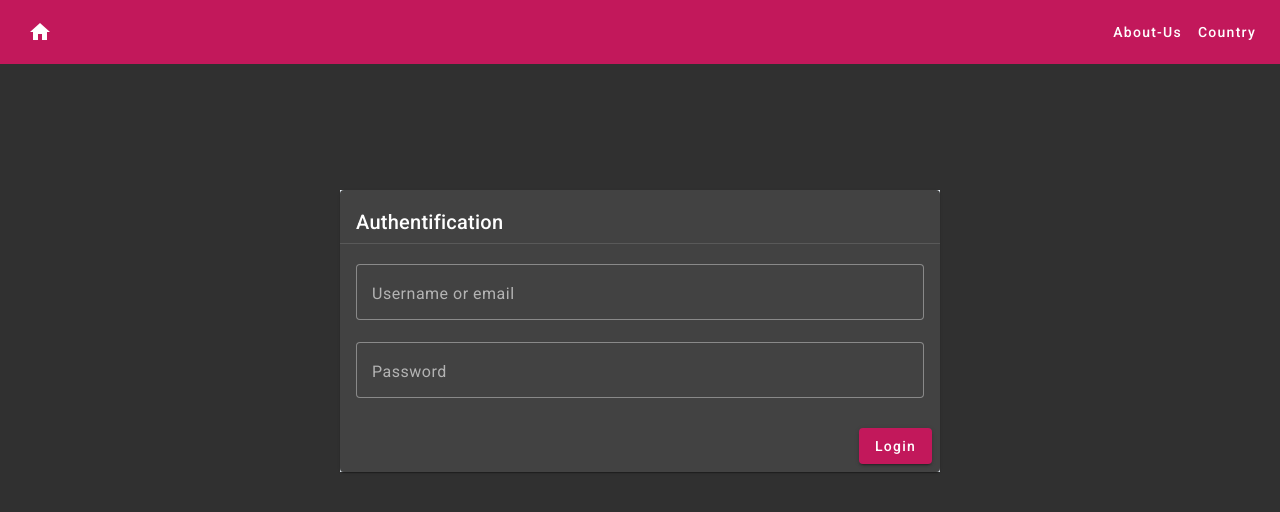
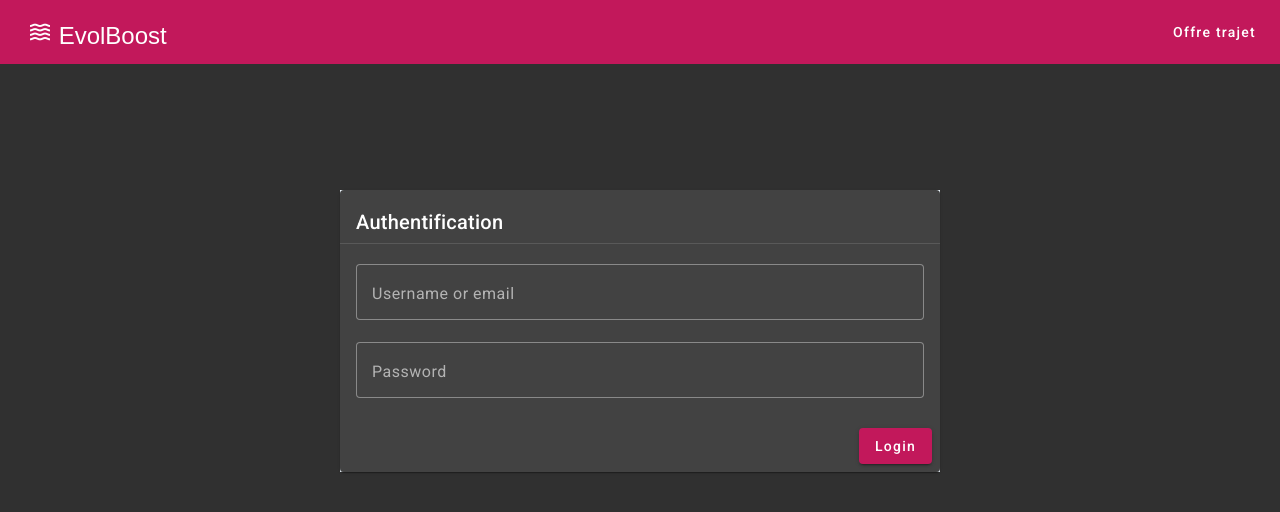
Before and after one commit to mouhamadoudou/Bokkitt-Front, an Angular app: page / in a window 1280 px wide. Shown: the top 512 px of the page. Built offline with nearby package versions, Linux system fonts and the light colour scheme.

Commit message:
feat : improve header disigne

```diff
--- a/src/app/admin/admin.component.html
+++ b/src/app/admin/admin.component.html
@@ -1,13 +1,17 @@
 <mat-toolbar color="primary" class="toolbar">
-    <button mat-icon-button (click)="drawerId.toggle()">
+    <!-- <button mat-icon-button (click)="drawerId.toggle()">
         <mat-icon> menu </mat-icon>
+    </button> -->
+    <button mat-icon-button >
+        <mat-icon> waves </mat-icon>
+        EvolBoost
     </button>
     <span class="spacer">
     </span>
     <button mat-button routerLink="/admin/home"> Offre trajet </button>
-    <button mat-button routerLink="/admin/profile"> Mes-Trajets </button>
+    <!-- <button mat-button routerLink="/admin/profile"> Mes-Trajets </button> -->
     <button mat-button *ngIf="authService.roles.includes('ADMIN')">
-        Publier votre annonce
+        Annoncer un trajet
     </button>
     <mat-menu #importMenu class="profile-menu">
         <button mat-menu-item > Mes informations</button>
@@ -26,12 +30,11 @@
 </mat-toolbar>
 
 <mat-drawer-container>
-    <mat-drawer #drawerId mode="side" class="side-nav" position="start" opened="true">
+    <!-- <mat-drawer #drawerId mode="side" class="side-nav" position="start" opened="true">
         <mat-nav-list>
             <mat-list-item>
                 <button mat-button routerLink="/admin/dashboard">
                     <mat-icon>dashboard</mat-icon>
-                    <!-- Dashboard -->
                     Mes Trajets
                 </button>
             </mat-list-item>
@@ -39,7 +42,6 @@
                 <button mat-button routerLink="/admin/students">
                     <mat-icon>dashboard</mat-icon>
                     Trajets en Demande
-                    <!-- students -->
                 </button>
             </mat-list-item>
             <mat-list-item>
@@ -49,7 +51,7 @@
                 </button>
             </mat-list-item>
         </mat-nav-list>
-    </mat-drawer>
+    </mat-drawer> -->
     <mat-drawer-content>
         <div style="min-height: 868px;">
             <router-outlet></router-outlet>
--- a/src/app/app-routing.module.ts
+++ b/src/app/app-routing.module.ts
@@ -15,7 +15,8 @@ import { AuthGuard } from './guards/auth.guard';
 const routes: Routes = [
   {path : "", component : LoginComponent},
   {path : "login", component : LoginComponent},
-
+  {path : "home", component : HomeComponent},
+  {path : "dashboard", component : DashboardComponent},
 
   {path : "admin", component : AdminComponent, canActivate : [AuthGuard], children : [
     {path : "home", component : HomeComponent},
--- a/src/app/home/home.component.html
+++ b/src/app/home/home.component.html
@@ -17,6 +17,7 @@
           </mat-autocomplete>
         <mat-label>Depart</mat-label>
       </mat-form-field>
+      <mat-icon> redo </mat-icon>
       <mat-form-field class="destination-input" appearance="outline">
         <input
         matInput
--- a/src/app/login/login.component.html
+++ b/src/app/login/login.component.html
@@ -1,12 +1,13 @@
 
 <mat-toolbar color="primary">
     <button mat-icon-button >
-        <mat-icon> home </mat-icon>
+        <mat-icon> waves </mat-icon>
+        EvolBoost
     </button>
     <span class="spacer">
     </span>
-    <button mat-button routerLink="/admin/home"> About-Us </button>
-    <button mat-button routerLink="/admin/profile"> Country </button>
+    <button mat-button routerLink="/admin/home"> Offre trajet </button>
+    <!-- <button mat-button routerLink="/admin/profile"> Country </button> -->
         <mat-menu #importMenu>
             <button mat-menu-item routerLink="/admin/load-students"> Load Students</button>
             <button mat-menu-item routerLink="/admin/load-payments"> Load Payments</button>
```
